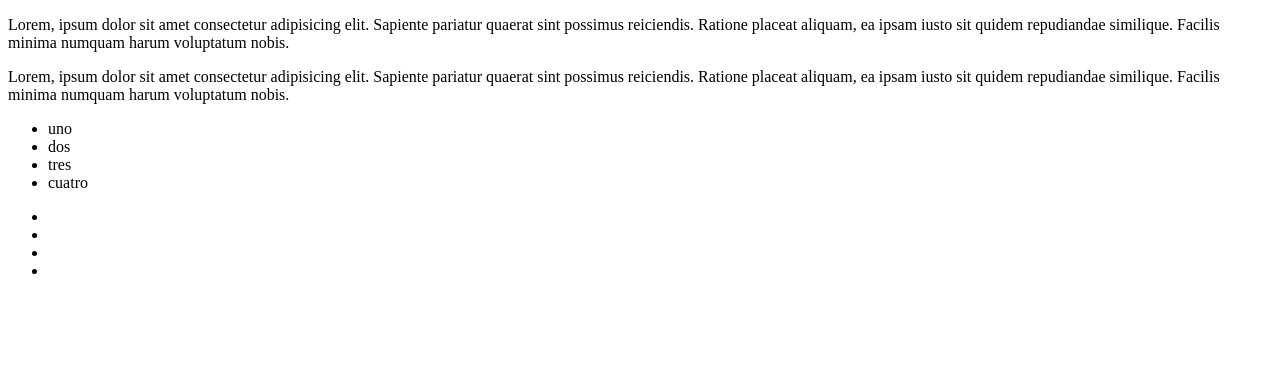
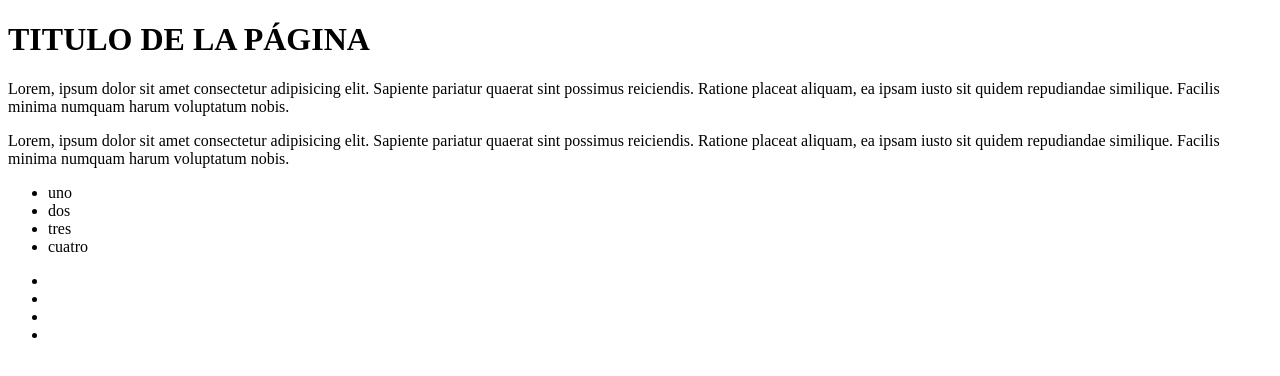
Before and after one commit to Lauracamacholipa/Taller-test, a plain HTML site: page index.html in a window 1280 px wide. Drawn offline with Linux system fonts and the light colour scheme.

Commit message:
Olvidar el anterior commit

```diff
--- a/index.html
+++ b/index.html
@@ -6,6 +6,7 @@
     <title>Mi primer stio Web</title>
 </head>
 <body>
+    <h1>TITULO DE LA PÁGINA</h1>
     <p>Lorem, ipsum dolor sit amet consectetur adipisicing elit. Sapiente pariatur quaerat sint possimus reiciendis. Ratione placeat aliquam, ea ipsam iusto sit quidem repudiandae similique. Facilis minima numquam harum voluptatum nobis.</p>
     <p>Lorem, ipsum dolor sit amet consectetur adipisicing elit. Sapiente pariatur quaerat sint possimus reiciendis. Ratione placeat aliquam, ea ipsam iusto sit quidem repudiandae similique. Facilis minima numquam harum voluptatum nobis.</p>
     <ul>
```
